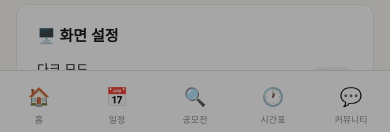
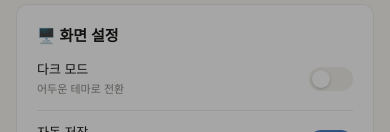
Before and after one commit to eungyogim04-eng/campus-hub, a Next.js app: page /profile in a window 390 px wide. Shown: the part 712-844 px from the top of the page. Built offline with nearby package versions, Linux system fonts and the light colour scheme; no server answers.

Commit message:
Remove mobile bottom nav bar

```diff
--- a/src/app/(main)/layout.tsx
+++ b/src/app/(main)/layout.tsx
@@ -76,7 +76,7 @@ export default function MainLayout({ children }: { children: React.ReactNode })
           <GlobalSearch />
           <PageTransition>{children}</PageTransition>
         </main>
-        {!isDesktop && <MobileNav />}
+        {/* MobileNav removed */}
         <OnboardingTour />
       </div>
     </ToastProvider>
```
